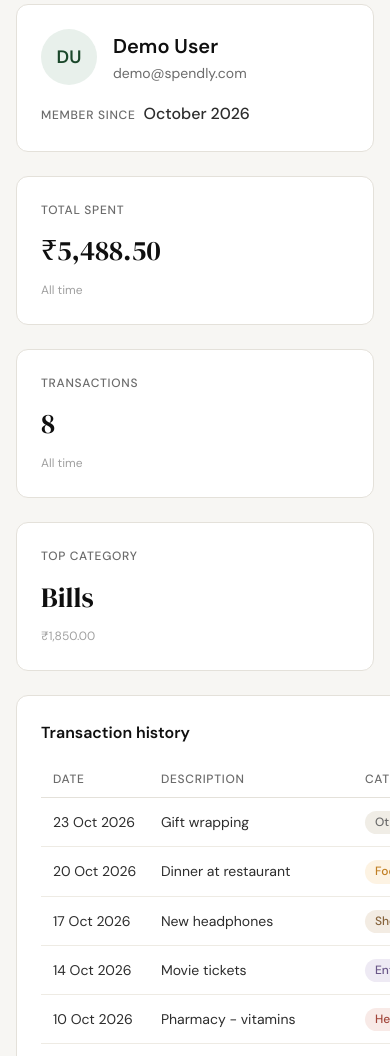
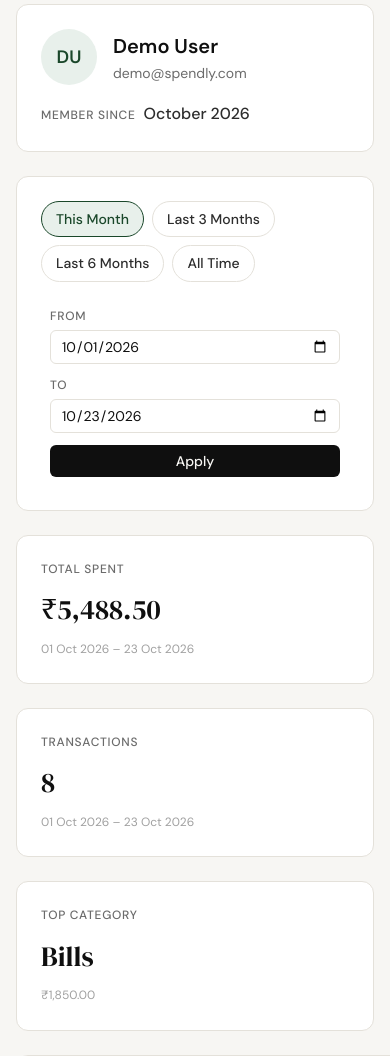
Before and after one commit to anujyadav31/spendly, a Flask app: page /profile?date_from=2026-10-01&date_to=2026-10-23 in a window 390 px wide; the page is wider, and only the part inside the window is pictured. Shown: the part 219-1275 px from the top of that part. Run offline with Flask 3, Linux system fonts and the light colour scheme; the visitor is signed in with stand-in values (Sample User, id 1); data comes from the database, SQL or seed files in the repository.

Commit message:
add date filter to profile page

```diff
--- a/app.py
+++ b/app.py
@@ -1,6 +1,7 @@
+import calendar
 import os
 import sqlite3
-from datetime import datetime
+from datetime import date, datetime
 
 from flask import Flask, flash, redirect, render_template, request, session, url_for
 
@@ -33,6 +34,7 @@ DUPLICATE_EMAIL_ERROR = "An account with that email already exists."
 REGISTER_SUCCESS = "Account created — please sign in"
 LOGIN_ERROR = "Invalid email or password."
 LOGOUT_SUCCESS = "You've been signed out"
+DATE_RANGE_ERROR = "Start date must be before end date."
 
 
 @app.template_filter("inr")
@@ -47,6 +49,69 @@ def format_display_date(value):
         return datetime.strptime(value, "%Y-%m-%d").strftime("%d %b %Y")
     except (TypeError, ValueError):
         return value
+
+
+def parse_iso_date(value):
+    """Return value if it is a valid YYYY-MM-DD date, otherwise None."""
+    try:
+        return datetime.strptime(value, "%Y-%m-%d").date().isoformat()
+    except (TypeError, ValueError):
+        return None
+
+
+def resolve_date_filter(args):
+    """Return (date_from, date_to, error) from query args.
+
+    Malformed or partial ranges fall back silently to (None, None, None);
+    a reversed range falls back to (None, None, DATE_RANGE_ERROR).
+    """
+    date_from = parse_iso_date(args.get("date_from"))
+    date_to = parse_iso_date(args.get("date_to"))
+    if date_from is None or date_to is None:
+        return None, None, None
+    if date_from > date_to:
+        return None, None, DATE_RANGE_ERROR
+    return date_from, date_to, None
+
+
+def months_ago(today, months):
+    """Return the date `months` calendar months before today.
+
+    The day is clamped to the target month's length, so 31 Aug minus
+    6 months gives 28 Feb (29 Feb in a leap year).
+    """
+    month_index = today.year * 12 + today.month - 1 - months
+    year, month = divmod(month_index, 12)
+    month += 1
+    day = min(today.day, calendar.monthrange(year, month)[1])
+    return date(year, month, day)
+
+
+def build_presets(today, date_from, date_to):
+    """Return the quick-select presets, marking the one matching the filter."""
+    end = today.isoformat()
+    ranges = [
+        ("This Month", today.replace(day=1).isoformat(), end),
+        ("Last 3 Months", months_ago(today, 3).isoformat(), end),
+        ("Last 6 Months", months_ago(today, 6).isoformat(), end),
+        ("All Time", None, None),
+    ]
+    return [
+        {
+            "label": label,
+            "date_from": start,
+            "date_to": stop,
+            "active": (start, stop) == (date_from, date_to),
+        }
+        for label, start, stop in ranges
+    ]
+
+
+def format_period(date_from, date_to):
+    """Return the stat-note label for the active date range."""
+    if date_from is None:
+        return "All time"
+    return f"{format_display_date(date_from)} – {format_display_date(date_to)}"
 
 
 def normalize_email(raw):
@@ -160,9 +225,18 @@ def profile():
         session.clear()
         return redirect(url_for("login"))
 
-    expenses = get_recent_transactions(user_id)
-    stats = get_summary_stats(user_id)
-    categories = get_category_breakdown(user_id)
+    date_from, date_to, filter_error = resolve_date_filter(request.args)
+    if filter_error:
+        flash(filter_error, "error")
+    presets = build_presets(date.today(), date_from, date_to)
+
+    expenses = get_recent_transactions(
+        user_id, date_from=date_from, date_to=date_to
+    )
+    stats = get_summary_stats(user_id, date_from=date_from, date_to=date_to)
+    categories = get_category_breakdown(
+        user_id, date_from=date_from, date_to=date_to
+    )
 
     return render_template(
         "profile.html",
@@ -170,6 +244,11 @@ def profile():
         stats=stats,
         expenses=expenses,
         categories=categories,
+        presets=presets,
+        date_from=date_from,
+        date_to=date_to,
+        custom_active=not any(preset["active"] for preset in presets),
+        period_label=format_period(date_from, date_to),
     )
 
 
--- a/database/db.py
+++ b/database/db.py
@@ -121,18 +121,33 @@ def get_user_by_id(user_id):
     }
 
 
-def get_recent_transactions(user_id, limit=10):
+def _date_range_params(date_from, date_to):
+    """Return params for the `(? IS NULL OR date BETWEEN ? AND ?)` condition.
+
+    The range only applies when both bounds are given (the /profile route
+    guarantees both-or-neither); otherwise all three are None, which makes
+    the condition match every row.
+    """
+    if date_from and date_to:
+        return date_from, date_from, date_to
+    return None, None, None
+
+
+def get_recent_transactions(user_id, limit=10, date_from=None, date_to=None):
     """Return the user's newest expenses as {date, description, category, amount}.
 
     Ordered by date (newest first), ties broken by id descending.
     Dates are ISO strings; formatting is left to the template.
+    Optionally restricted to the inclusive range date_from..date_to.
     """
+    range_params = _date_range_params(date_from, date_to)
     conn = get_db()
     try:
         rows = conn.execute(
             "SELECT date, description, category, amount FROM expenses "
-            "WHERE user_id = ? ORDER BY date DESC, id DESC LIMIT ?",
-            (user_id, limit),
+            "WHERE user_id = ? AND (? IS NULL OR date BETWEEN ? AND ?) "
+            "ORDER BY date DESC, id DESC LIMIT ?",
+            (user_id, *range_params, limit),
         ).fetchall()
     finally:
         conn.close()
@@ -147,23 +162,26 @@ def get_recent_transactions(user_id, limit=10):
     ]
 
 
-def get_summary_stats(user_id):
+def get_summary_stats(user_id, date_from=None, date_to=None):
     """Return {total_spent, transaction_count, top_category, top_category_total}.
 
-    All-time figures for the user. Top-category ties resolve alphabetically.
+    All-time figures for the user unless a date range is given.
+    Top-category ties resolve alphabetically.
     """
+    range_params = _date_range_params(date_from, date_to)
     conn = get_db()
     try:
         totals = conn.execute(
             "SELECT COUNT(*) AS n, COALESCE(SUM(amount), 0) AS total "
-            "FROM expenses WHERE user_id = ?",
-            (user_id,),
+            "FROM expenses "
+            "WHERE user_id = ? AND (? IS NULL OR date BETWEEN ? AND ?)",
+            (user_id, *range_params),
         ).fetchone()
         top = conn.execute(
             "SELECT category, SUM(amount) AS total FROM expenses "
-            "WHERE user_id = ? GROUP BY category "
-            "ORDER BY total DESC, category ASC LIMIT 1",
-            (user_id,),
+            "WHERE user_id = ? AND (? IS NULL OR date BETWEEN ? AND ?) "
+            "GROUP BY category ORDER BY total DESC, category ASC LIMIT 1",
+            (user_id, *range_params),
         ).fetchone()
     finally:
         conn.close()
@@ -175,15 +193,19 @@ def get_summary_stats(user_id):
     }
 
 
-def get_category_breakdown(user_id):
-    """Return [{name, total, percent}] by total desc; percents sum to 100."""
+def get_category_breakdown(user_id, date_from=None, date_to=None):
+    """Return [{name, total, percent}] by total desc; percents sum to 100.
+
+    Optionally restricted to the inclusive range date_from..date_to.
+    """
+    range_params = _date_range_params(date_from, date_to)
     conn = get_db()
     try:
         rows = conn.execute(
             "SELECT category AS name, SUM(amount) AS total FROM expenses "
-            "WHERE user_id = ? GROUP BY category "
-            "ORDER BY total DESC, name ASC",
-            (user_id,),
+            "WHERE user_id = ? AND (? IS NULL OR date BETWEEN ? AND ?) "
+            "GROUP BY category ORDER BY total DESC, name ASC",
+            (user_id, *range_params),
         ).fetchall()
     finally:
         conn.close()
--- a/static/css/profile.css
+++ b/static/css/profile.css
@@ -98,6 +98,79 @@
 .profile-member-date {
     font-weight: 500;
     color: var(--ink-soft);
+}
+
+/* --- Date filter ---------------------------------------------------- */
+
+.profile-filter {
+    display: flex;
+    flex-wrap: wrap;
+    align-items: flex-end;
+    justify-content: space-between;
+    gap: 1rem;
+}
+
+.filter-presets {
+    display: flex;
+    flex-wrap: wrap;
+    gap: 0.5rem;
+}
+
+.filter-preset {
+    display: inline-block;
+    padding: 0.375rem 0.875rem;
+    border: 1px solid var(--border);
+    border-radius: 999px;
+    font-size: 0.875rem;
+    font-weight: 500;
+    color: var(--ink-soft);
+    text-decoration: none;
+    transition: border-color 0.15s, background 0.15s, color 0.15s;
+}
+
+.filter-preset:hover {
+    border-color: var(--ink-faint);
+    color: var(--ink);
+}
+
+.filter-preset.is-active {
+    border-color: var(--accent);
+    background: var(--accent-light);
+    color: var(--accent);
+}
+
+.filter-custom {
+    display: flex;
+    flex-wrap: wrap;
+    align-items: flex-end;
+    gap: 0.75rem;
+    padding: 0.5rem;
+    border: 1px solid transparent;
+    border-radius: var(--radius-sm);
+}
+
+.filter-custom.is-active {
+    border-color: var(--accent);
+    background: var(--accent-light);
+}
+
+.filter-field {
+    display: flex;
+    flex-direction: column;
+    gap: 0.25rem;
+}
+
+/* Compact sizing on top of the shared .form-input / .btn-primary styles. */
+.filter-input {
+    width: auto;
+    padding: 0.375rem 0.625rem;
+    font-size: 0.875rem;
+    background: var(--paper-card);
+}
+
+.filter-apply {
+    padding: 0.4375rem 1rem;
+    font-size: 0.875rem;
 }
 
 /* --- Stats ---------------------------------------------------------- */
@@ -285,6 +358,8 @@
 @media (max-width: 600px) {
     .profile-page { padding: 2rem 1rem 3rem; }
     .profile-stats { grid-template-columns: 1fr; }
+    .profile-filter { flex-direction: column; align-items: stretch; }
+    .filter-custom { flex-direction: column; align-items: stretch; }
     .profile-user { flex-wrap: wrap; }
     .profile-member {
         flex-basis: 100%;
--- a/templates/profile.html
+++ b/templates/profile.html
@@ -29,16 +29,40 @@
             </div>
         </div>
 
+        <div class="profile-card profile-filter">
+            <nav class="filter-presets" aria-label="Date range presets">
+                {% for preset in presets %}
+                <a href="{{ url_for('profile', date_from=preset.date_from, date_to=preset.date_to) }}"
+                   class="filter-preset{% if preset.active %} is-active{% endif %}"
+                   {% if preset.active %}aria-current="page"{% endif %}>{{ preset.label }}</a>
+                {% endfor %}
+            </nav>
+            <form method="get" action="{{ url_for('profile') }}"
+                  class="filter-custom{% if custom_active %} is-active{% endif %}">
+                <label class="filter-field">
+                    <span class="profile-label">From</span>
+                    <input type="date" name="date_from" class="form-input filter-input"
+                           value="{{ date_from or '' }}" required>
+                </label>
+                <label class="filter-field">
+                    <span class="profile-label">To</span>
+                    <input type="date" name="date_to" class="form-input filter-input"
+                           value="{{ date_to or '' }}" required>
+                </label>
+                <button type="submit" class="btn-primary filter-apply">Apply</button>
+            </form>
+        </div>
+
         <div class="profile-stats">
             <div class="profile-card profile-stat">
                 <span class="profile-label">Total spent</span>
                 <span class="profile-stat-value">{{ stats.total_spent | inr }}</span>
-                <span class="profile-stat-note">All time</span>
+                <span class="profile-stat-note">{{ period_label }}</span>
             </div>
             <div class="profile-card profile-stat">
                 <span class="profile-label">Transactions</span>
                 <span class="profile-stat-value">{{ stats.transaction_count }}</span>
-                <span class="profile-stat-note">All time</span>
+                <span class="profile-stat-note">{{ period_label }}</span>
             </div>
             <div class="profile-card profile-stat">
                 <span class="profile-label">Top category</span>
```
Also changed, not shown: CLAUDE.md (+3 -1 lines), tests/test_06-date-filter-profile.py (added, +418 -0 lines), .claude/specs/06-date-filter-profile.md (added).
